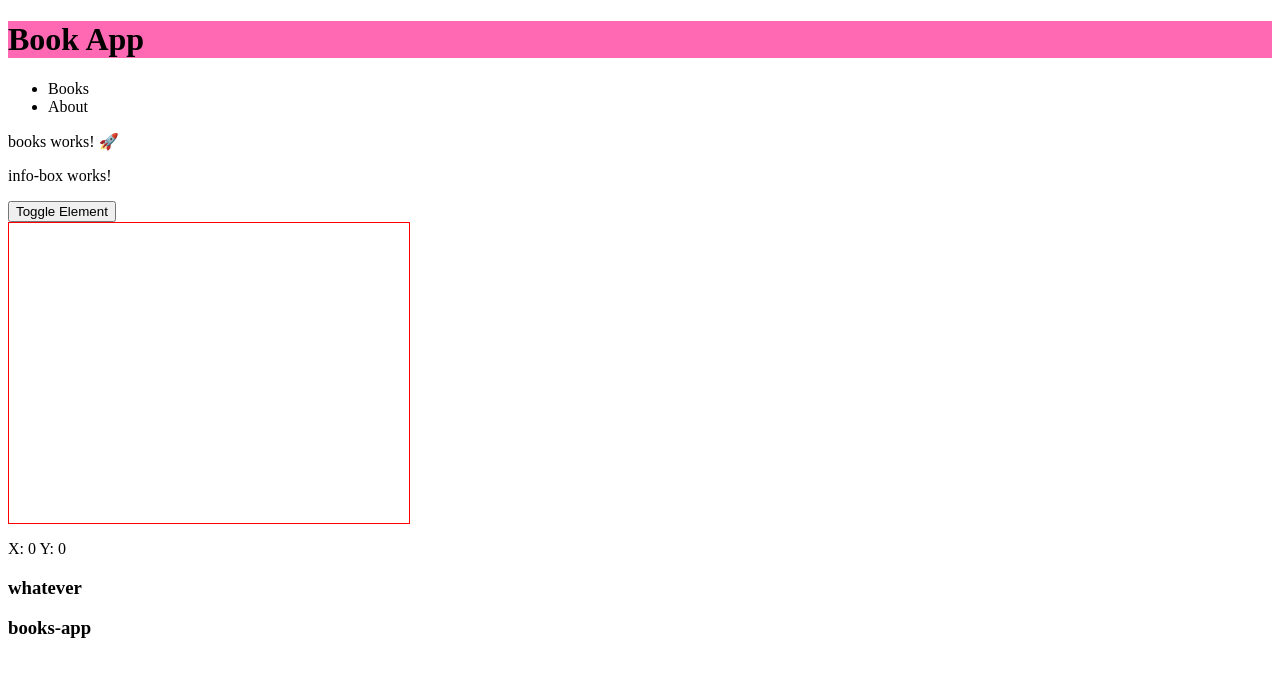
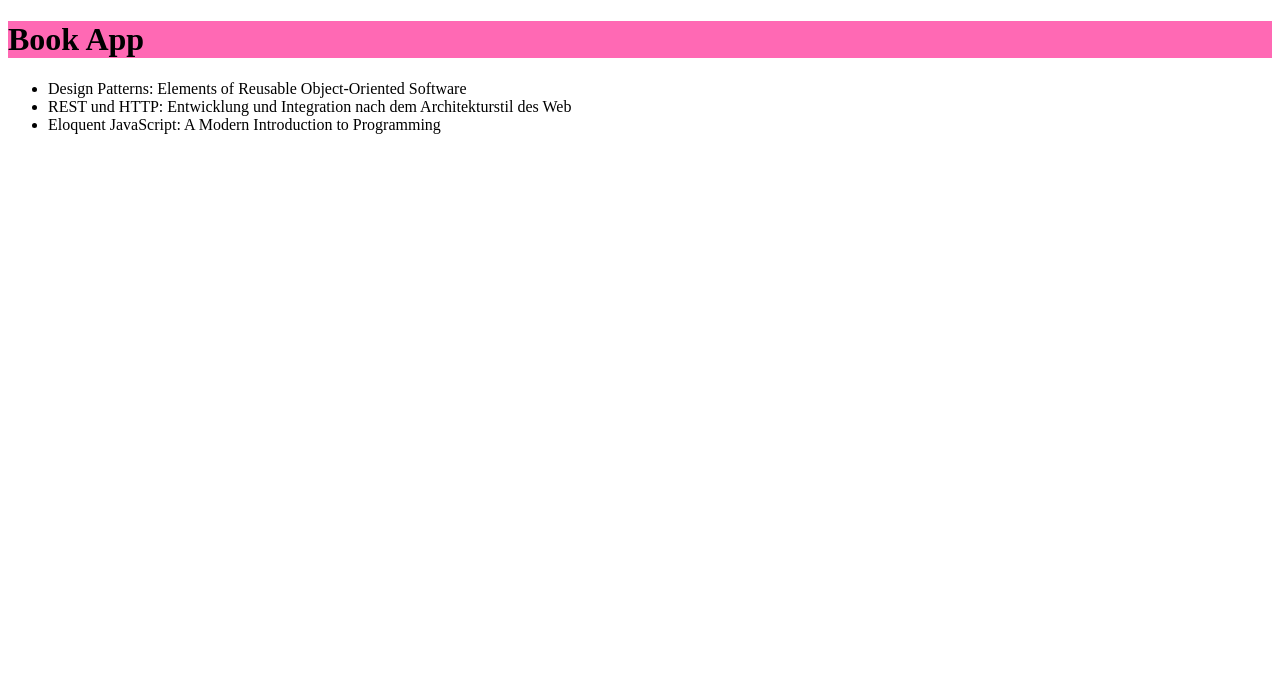
Before and after one commit to nicokoenig/angular-workshop-kw-19-20, an Angular app: page /about in a window 1280 px wide. Shown: the top 676 px of the page. Built offline with nearby package versions, Linux system fonts and the light colour scheme.

Commit message:
feat: use ng for

```diff
--- a/src/app/app.component.html
+++ b/src/app/app.component.html
@@ -1,5 +1,5 @@
 <h1 [style.backgroundColor]="color">Book App</h1>
-<ba-navigation></ba-navigation>
+<!-- <ba-navigation></ba-navigation>
 <ba-books></ba-books>
 
 <ba-info-box></ba-info-box>
@@ -8,3 +8,6 @@
 
 <ba-title-box (titleClicked)="log($event)" title="whatever"></ba-title-box>
 <ba-title-box [title]="title"></ba-title-box>
+ -->
+
+<ba-book-list></ba-book-list>
--- a/src/app/app.module.ts
+++ b/src/app/app.module.ts
@@ -8,9 +8,10 @@ import { NavigationComponent } from './navigation/navigation.component';
 import { InfoBoxComponent } from './info-box/info-box.component';
 import { MouseCursorComponent } from './mouse-cursor/mouse-cursor.component';
 import { TitleBoxComponent } from './title-box/title-box.component';
+import { BookListComponent } from './book-list/book-list.component';
 
 @NgModule({
-  declarations: [AppComponent, NavigationComponent, InfoBoxComponent, MouseCursorComponent, TitleBoxComponent],
+  declarations: [AppComponent, NavigationComponent, InfoBoxComponent, MouseCursorComponent, TitleBoxComponent, BookListComponent],
   imports: [BrowserModule, BooksModule, AboutModule],
   providers: [],
   bootstrap: [AppComponent],
--- /dev/null
+++ b/src/app/book-list/book-list.component.html
@@ -0,0 +1,5 @@
+<p *ngIf="books.length === 0">Hey, es gibt keine Bücher 🧐</p>
+
+<ul>
+  <li *ngFor="let book of books">{{ book.title }}: {{ book.subtitle }}</li>
+</ul>
--- /dev/null
+++ b/src/app/book-list/book-list.component.ts
@@ -0,0 +1,32 @@
+import { Component, OnInit } from '@angular/core';
+
+interface Book {
+  title: string;
+  subtitle: string;
+}
+
+@Component({
+  selector: 'ba-book-list',
+  templateUrl: './book-list.component.html',
+  styleUrls: ['./book-list.component.scss'],
+})
+export class BookListComponent implements OnInit {
+  books: Book[] = [
+    {
+      title: 'Design Patterns',
+      subtitle: 'Elements of Reusable Object-Oriented Software',
+    },
+    {
+      title: 'REST und HTTP',
+      subtitle: 'Entwicklung und Integration nach dem Architekturstil des Web',
+    },
+    {
+      title: 'Eloquent JavaScript',
+      subtitle: 'A Modern Introduction to Programming',
+    },
+  ];
+
+  constructor() {}
+
+  ngOnInit(): void {}
+}
```
Also changed, not shown: src/app/book-list/book-list.component.scss (added), 1 other file (tests, documents, lock files or other folders).
